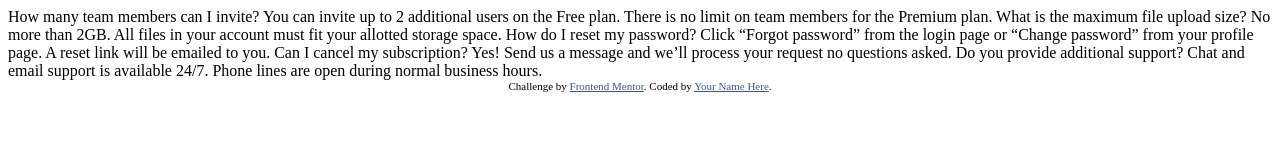
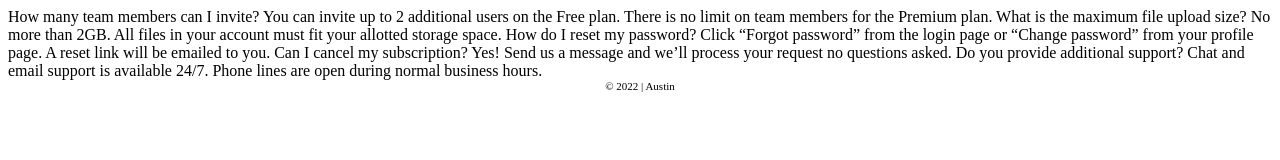
Before and after one commit to gabeaustin/faq-accordion, a plain HTML site: page index.html in a window 1280 px wide. Drawn offline with Linux system fonts and the light colour scheme.

Commit message:
changed footer

```diff
--- a/index.html
+++ b/index.html
@@ -1,40 +1,41 @@
 <!DOCTYPE html>
 <html lang="en">
   <head>
-  <meta charset="UTF-8">
-  <meta name="viewport" content="width=device-width, initial-scale=1.0"> <!-- displays site properly based on user's device -->
+    <meta charset="UTF-8" />
+    <meta name="viewport" content="width=device-width, initial-scale=1.0" />
+    <!-- displays site properly based on user's device -->
 
-  <link rel="icon" type="image/png" sizes="32x32" href="./images/favicon-32x32.png">
+    <link
+      rel="icon"
+      type="image/png"
+      sizes="32x32"
+      href="./images/favicon-32x32.png"
+    />
 
-  <title>Frontend Mentor | FAQ Accordion Card</title>
+    <title>FAQ Accordion Card</title>
 
     <!-- Feel free to remove these styles or customise in your own stylesheet 👍 -->
     <style>
-    .attribution { font-size: 11px; text-align: center; }
-    .attribution a { color: hsl(228, 45%, 44%); }
+      .attribution {
+        font-size: 11px;
+        text-align: center;
+      }
+      .attribution a {
+        color: hsl(228, 45%, 44%);
+      }
     </style>
   </head>
   <body>
-  How many team members can I invite?
-  You can invite up to 2 additional users on the Free plan. There is no limit on
-  team members for the Premium plan.
+    How many team members can I invite? You can invite up to 2 additional users
+    on the Free plan. There is no limit on team members for the Premium plan.
+    What is the maximum file upload size? No more than 2GB. All files in your
+    account must fit your allotted storage space. How do I reset my password?
+    Click “Forgot password” from the login page or “Change password” from your
+    profile page. A reset link will be emailed to you. Can I cancel my
+    subscription? Yes! Send us a message and we’ll process your request no
+    questions asked. Do you provide additional support? Chat and email support
+    is available 24/7. Phone lines are open during normal business hours.
 
-  What is the maximum file upload size?
-  No more than 2GB. All files in your account must fit your allotted storage space.
-
-  How do I reset my password?
-  Click “Forgot password” from the login page or “Change password” from your profile page.
-  A reset link will be emailed to you.
-
-  Can I cancel my subscription?
-  Yes! Send us a message and we’ll process your request no questions asked.
-
-  Do you provide additional support?
-  Chat and email support is available 24/7. Phone lines are open during normal business hours.
-
-  <div class="attribution">
-    Challenge by <a href="https://www.frontendmentor.io?ref=challenge" target="_blank">Frontend Mentor</a>.
-    Coded by <a href="#">Your Name Here</a>.
-  </div>
+    <div class="attribution">&copy; 2022 | Austin</div>
   </body>
 </html>
```
Lines whose indentation alone changed are shown as unchanged.
